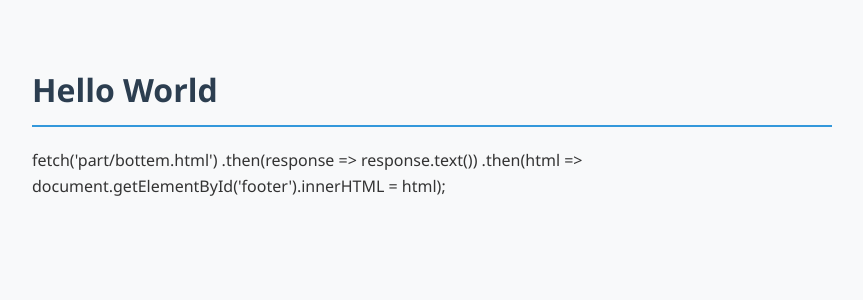
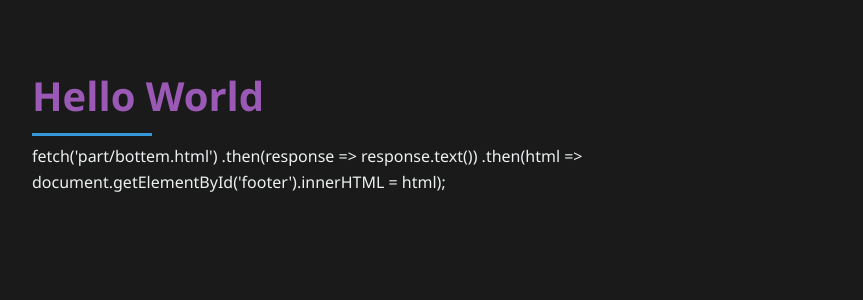
Before and after one commit to scratch-c/scratch-c.github.io, a PHP site: page / in a window 1280 px wide. Shown: the top 300 px of the page, without its empty margins (208-1071 px from the left). Run offline with PHP 8.4, Linux system fonts and the light colour scheme.

Commit message:
Update style.css

```diff
--- a/assets/css/style.css
+++ b/assets/css/style.css
@@ -1,111 +1,97 @@
-/* ===== 基础美化 ===== */
+/* ===== 深色极简博客主题 ===== */
 :root {
-  --primary-color: #2c3e50;   /* 主色调 */
-  --secondary-color: #3498db; /* 强调色 */
-  --text-color: #333;         /* 正文颜色 */
-  --background: #f8f9fa;      /* 背景色 */
-  --dark-bg: #1a1a1a;         /* 暗黑模式背景 */
+  --primary: #9b59b6;   /* 紫色标题 */
+  --secondary: #3498db; /* 蓝色横线/强调色 */
+  --text: #ecf0f1;       /* 白色正文 */
+  --background: #1a1a1a; /* 深色背景 */
+  --code-bg: #2c3e50;    /* 代码块背景 */
 }
 
-/* 全局样式 */
+/* ===== 全局样式 ===== */
 body {
+  font-family: 'Segoe UI', system-ui, sans-serif;
+  line-height: 1.6;
+  color: var(--text);
+  background: var(--background);
   max-width: 800px;
   margin: 0 auto;
   padding: 2rem;
-  line-height: 1.6;
-  font-family: 'Segoe UI', system-ui, sans-serif; /* 现代字体 */
-  color: var(--text-color);
-  background: var(--background);
 }
 
-/* 暗黑模式适配 */
-@media (prefers-color-scheme: dark) {
-  body {
-    color: #e0e0e0;
-    background: var(--dark-bg);
-  }
+/* ===== 标题系统 ===== */
+h1 {
+  color: var(--primary);
+  font-size: 2.5rem;
+  margin: 2rem 0 0.5rem;
+  position: relative;
+  padding-bottom: 0.5rem;
 }
 
-/* ===== 标题美化 ===== */
-h1, h2, h3 {
-  color: var(--primary-color);
-  margin-top: 2rem;
-  border-bottom: 2px solid var(--secondary-color);
-  padding-bottom: 0.3em;
+h1::after {
+  content: "";
+  display: block;
+  width: 120px;
+  height: 3px;
+  background: var(--secondary);
+  position: absolute;
+  bottom: 0;
+  left: 0;
 }
 
-/* ===== 导航栏 ===== */
-.navbar {
-  background: var(--primary-color);
-  padding: 1rem 2rem;
-  margin: -2rem -2rem 2rem; /* 抵消 body 的 padding */
+h2 {
+  color: var(--secondary);
+  font-size: 1.8rem;
+  margin: 2rem 0 1rem;
 }
 
-.navbar a {
-  color: white !important;
-  margin-right: 1.5rem;
-  text-decoration: none;
-  transition: opacity 0.3s;
+/* ===== 内容区块 ===== */
+.content-section {
+  margin: 2rem 0;
+  padding: 1.5rem;
+  background: rgba(255,255,255,0.05);
+  border-radius: 8px;
 }
 
-.navbar a:hover {
-  opacity: 0.8;
+/* ===== 列表样式 ===== */
+ul {
+  list-style: none;
+  padding-left: 1.5rem;
 }
 
-/* ===== 文章卡片 ===== */
-.post {
-  background: white;
-  padding: 2rem;
-  margin-bottom: 2rem;
-  border-radius: 8px;
-  box-shadow: 0 2px 8px rgba(0,0,0,0.1);
-  transition: transform 0.3s;
+li {
+  position: relative;
+  margin: 0.8rem 0;
+  padding-left: 1.2rem;
 }
 
-.post:hover {
-  transform: translateY(-5px);
+li::before {
+  content: "•";
+  color: var(--secondary);
+  position: absolute;
+  left: 0;
+  font-size: 1.2rem;
 }
 
-/* ===== 代码块 ===== */
+/* ===== 代码区块 ===== */
 pre {
-  background: #f4f4f4;
+  background: var(--code-bg);
   padding: 1rem;
   border-radius: 6px;
+  border-left: 4px solid var(--secondary);
   overflow-x: auto;
 }
 
 code {
   font-family: 'Fira Code', monospace;
-  color: #c7254e;
+  font-size: 0.9rem;
 }
 
-/* ===== 图片和响应式 ===== */
-img {
-  max-width: 100%;
-  height: auto;
-  border-radius: 4px;
-}
-
-/* 移动端优化 */
+/* ===== 响应式优化 ===== */
 @media (max-width: 768px) {
   body {
     padding: 1rem;
   }
-  .navbar {
-    padding: 1rem;
+  h1 {
+    font-size: 2rem;
   }
 }
-
-/* ===== 按钮和交互 ===== */
-.button {
-  display: inline-block;
-  padding: 0.5em 1em;
-  background: var(--secondary-color);
-  color: white !important;
-  border-radius: 4px;
-  text-decoration: none;
-}
-
-.button:hover {
-  filter: brightness(1.1);
-}
```
